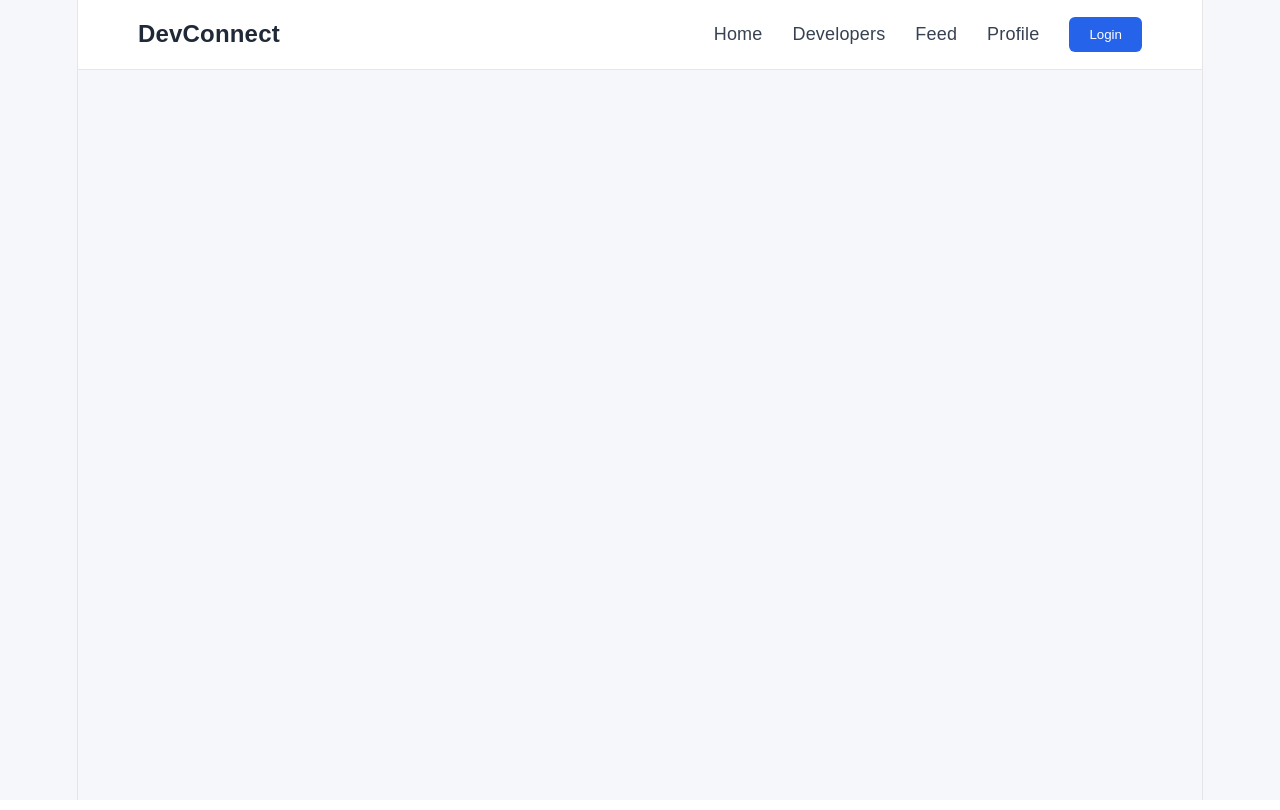
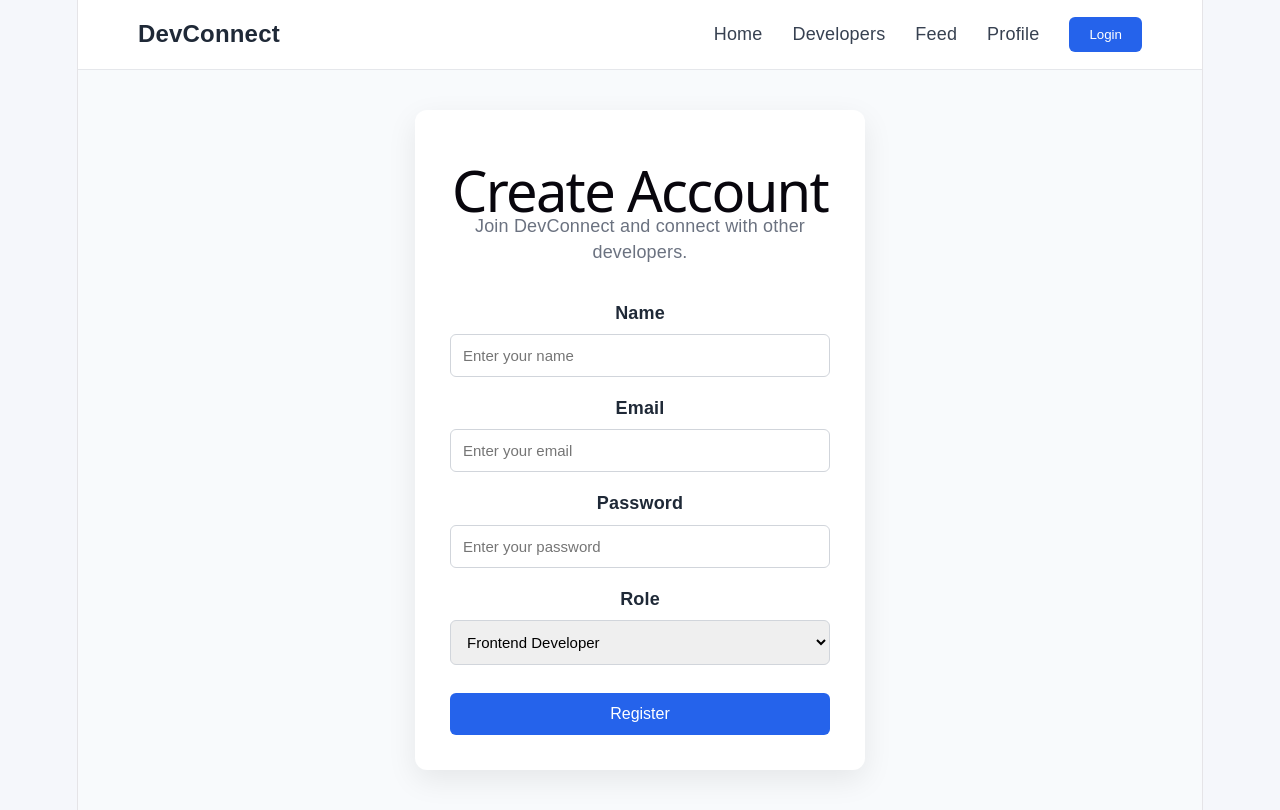
Before and after one commit to lalitmalik321-pixel/DevConnect-Developer-Collaboration-Platform, a React (Vite) app: page /register in a window 1280 px wide. Built offline with nearby package versions, Linux system fonts and the light colour scheme.

Commit message:
Update DevConnect authentication UI

```diff
--- a/src/App.css
+++ b/src/App.css
@@ -627,3 +627,75 @@ body {
   }
 
 }
+
+.auth-page {
+  min-height: calc(100vh - 70px);
+  display: flex;
+  justify-content: center;
+  align-items: center;
+  padding: 40px 20px;
+  background: #f8fafc;
+}
+
+.auth-card {
+  width: 100%;
+  max-width: 450px;
+  background: white;
+  padding: 35px;
+  border-radius: 12px;
+  box-shadow: 0 10px 30px rgba(0, 0, 0, 0.08);
+}
+
+.auth-card h1 {
+  margin-bottom: 10px;
+}
+
+.auth-card > p {
+  color: #6b7280;
+  margin-bottom: 25px;
+}
+
+.auth-card form {
+  display: flex;
+  flex-direction: column;
+  gap: 8px;
+}
+
+.auth-card label {
+  font-weight: 600;
+  margin-top: 10px;
+}
+
+.auth-card input,
+.auth-card select {
+  padding: 12px;
+  border: 1px solid #d1d5db;
+  border-radius: 6px;
+  font-size: 15px;
+}
+
+.auth-card button {
+  margin-top: 20px;
+  padding: 12px;
+  border: none;
+  border-radius: 6px;
+  background: #2563eb;
+  color: white;
+  font-size: 16px;
+  cursor: pointer;
+}
+
+.auth-card button:disabled {
+  opacity: 0.6;
+  cursor: not-allowed;
+}
+
+.success-message {
+  margin-top: 20px;
+  color: #15803d;
+}
+
+.auth-card .error {
+  margin-top: 20px;
+  color: #dc2626;
+}
--- a/src/App.jsx
+++ b/src/App.jsx
@@ -6,6 +6,7 @@ import Developers from "./pages/Developers";
 import Profile from "./pages/Profile";
 import DeveloperProfile from "./pages/DeveloperProfile";
 import Posts from "./pages/Posts";
+import Register from "./pages/Register";
 
 import "./App.css";
 
@@ -41,6 +42,8 @@ function App() {
           element={<Posts />}
         />
 
+        <Route path="/register" element={<Register />} />
+
       </Routes>
 
     </BrowserRouter>
--- /dev/null
+++ b/src/pages/Register.jsx
@@ -0,0 +1,157 @@
+import { useState } from "react";
+
+function Register() {
+  const [formData, setFormData] = useState({
+    name: "",
+    email: "",
+    password: "",
+    role: "Frontend Developer"
+  });
+
+  const [message, setMessage] = useState("");
+  const [error, setError] = useState("");
+  const [loading, setLoading] = useState(false);
+
+  const handleChange = (e) => {
+    setFormData({
+      ...formData,
+      [e.target.name]: e.target.value
+    });
+  };
+
+  const handleSubmit = async (e) => {
+    e.preventDefault();
+
+    setMessage("");
+    setError("");
+    setLoading(true);
+
+    try {
+      const response = await fetch(
+        "http://localhost:5001/api/register",
+        {
+          method: "POST",
+          headers: {
+            "Content-Type": "application/json"
+          },
+          body: JSON.stringify(formData)
+        }
+      );
+
+      const data = await response.json();
+
+      if (!response.ok) {
+        throw new Error(data.message || "Registration failed");
+      }
+
+      setMessage("Registration successful!");
+
+      setFormData({
+        name: "",
+        email: "",
+        password: "",
+        role: "Frontend Developer"
+      });
+    } catch (error) {
+      console.error(error);
+      setError(error.message);
+    } finally {
+      setLoading(false);
+    }
+  };
+
+  return (
+    <div className="auth-page">
+      <div className="auth-card">
+        <h1>Create Account</h1>
+
+        <p>
+          Join DevConnect and connect with other developers.
+        </p>
+
+        <form onSubmit={handleSubmit}>
+
+          <label>Name</label>
+
+          <input
+            type="text"
+            name="name"
+            placeholder="Enter your name"
+            value={formData.name}
+            onChange={handleChange}
+            required
+          />
+
+          <label>Email</label>
+
+          <input
+            type="email"
+            name="email"
+            placeholder="Enter your email"
+            value={formData.email}
+            onChange={handleChange}
+            required
+          />
+
+          <label>Password</label>
+
+          <input
+            type="password"
+            name="password"
+            placeholder="Enter your password"
+            value={formData.password}
+            onChange={handleChange}
+            required
+          />
+
+          <label>Role</label>
+
+          <select
+            name="role"
+            value={formData.role}
+            onChange={handleChange}
+          >
+            <option value="Frontend Developer">
+              Frontend Developer
+            </option>
+
+            <option value="Backend Developer">
+              Backend Developer
+            </option>
+
+            <option value="Full Stack Developer">
+              Full Stack Developer
+            </option>
+
+            <option value="Java Developer">
+              Java Developer
+            </option>
+
+            <option value="Data Analyst">
+              Data Analyst
+            </option>
+          </select>
+
+          <button type="submit" disabled={loading}>
+            {loading ? "Creating Account..." : "Register"}
+          </button>
+
+        </form>
+
+        {message && (
+          <p className="success-message">
+            {message}
+          </p>
+        )}
+
+        {error && (
+          <p className="error">
+            {error}
+          </p>
+        )}
+      </div>
+    </div>
+  );
+}
+
+export default Register;
```
